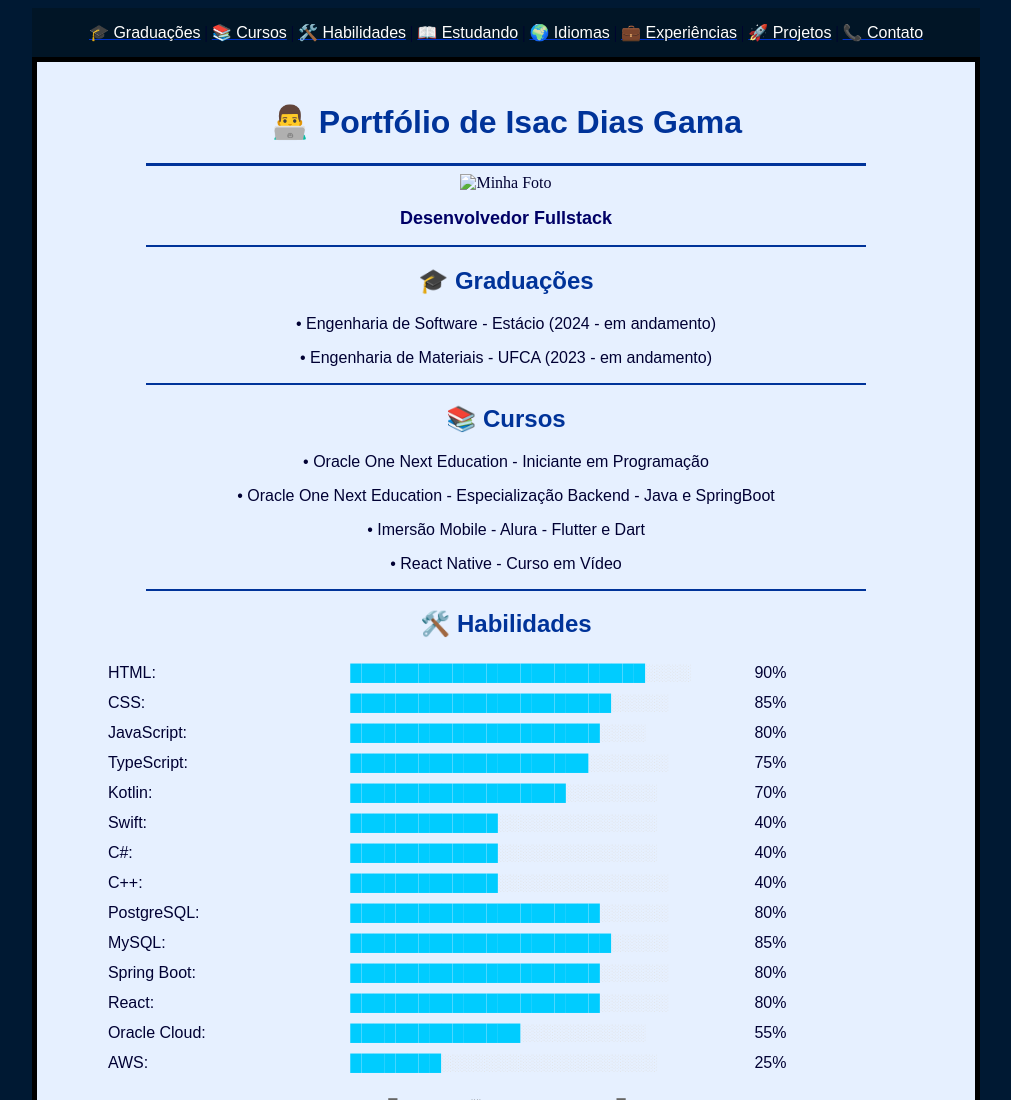
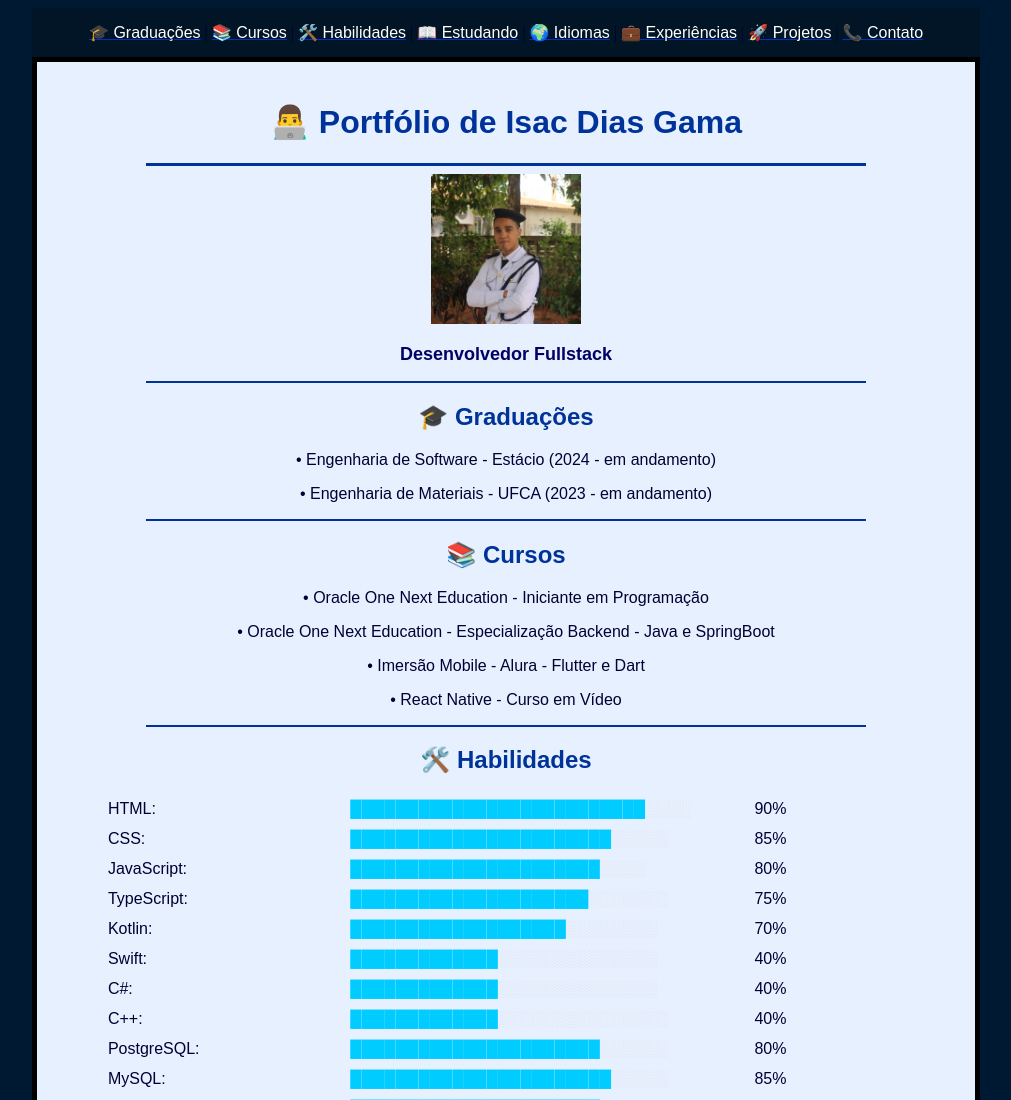
Before and after one commit to IsacGama/portfolio-capacita-brasil, a plain HTML site: page index.html in a window 1280 px wide. Shown: the top 1100 px of the page, without its empty margins (134-1145 px from the left). Drawn offline with Linux system fonts and the light colour scheme; the site is published under a folder, as on GitHub Pages, so addresses that start at the root find nothing.

Commit message:
Update index.html

```diff
--- a/index.html
+++ b/index.html
@@ -35,7 +35,7 @@
                                 <center>
                                     <h1><font face="Arial" color="#003399">👨‍💻 Portfólio de Isac Dias Gama</font></h1>
                                     <hr width="80%" size="3" color="#003399">
-                                    <img src="/assets/minhafoto.JPG" alt="Minha Foto" width="150" height="150">
+                                    <img src="./assets/minhafoto.JPG" alt="Minha Foto" width="150" height="150">
                                     <p><font size="4" face="Arial" color="#000066"><b>Desenvolvedor Fullstack</b></font></p>
                                 </center>
 
```
